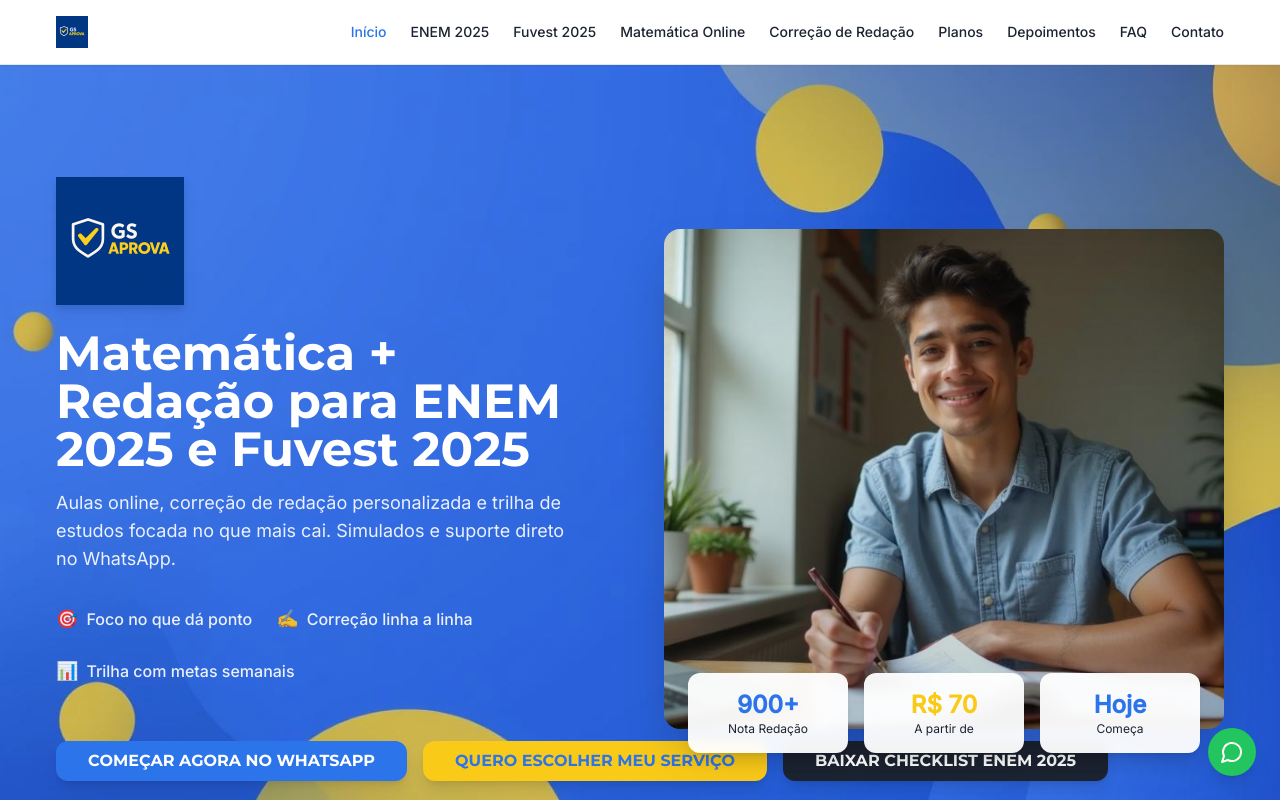
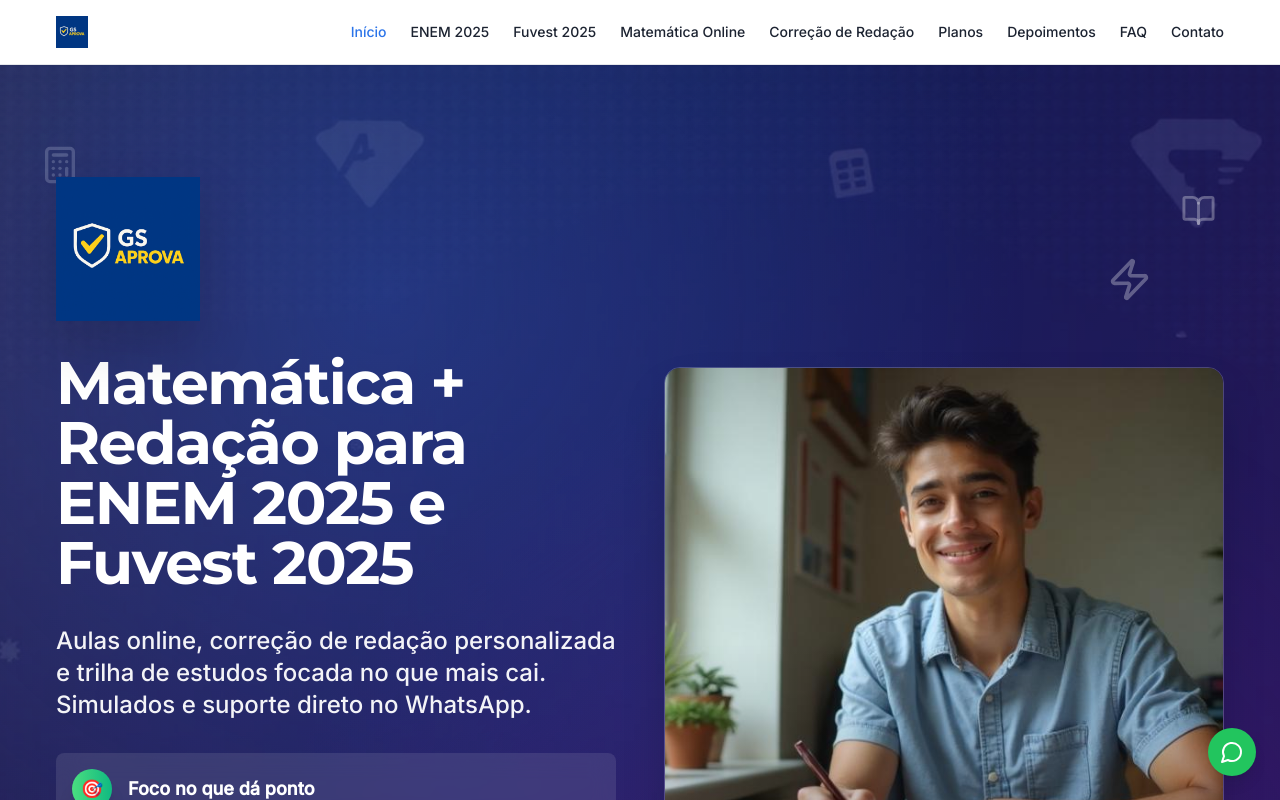
Before and after one commit to salvesgustavo22-ops/gsprova-landing-hub, a React (Vite) app: page / in a window 1280 px wide. Shown: the top 800 px of the page. Built offline with nearby package versions, Linux system fonts and the light colour scheme.

Commit message:
Refactor Hero section design
Update Hero section with a modern design, incorporating a contemporary background image. The new design aims to resemble the style of professorferretto.com.br, gabaritageo.com.br, and fernandapessoa.com.br.

```diff
--- a/src/components/Hero.tsx
+++ b/src/components/Hero.tsx
@@ -3,7 +3,9 @@ import { Button } from "@/components/ui/button";
 import { Badge } from "@/components/ui/badge";
 import { SecurityIndicators } from "@/components/SecurityIndicators";
 import { trackWhatsAppClick, trackPageSection, trackSecurityIndicatorView } from "@/lib/analytics";
+import { Calculator, BookOpen, Target, Zap, TrendingUp, Award } from 'lucide-react';
 import heroImage from "@/assets/hero-student-18yo.jpg";
+import heroBgImage from "@/assets/hero-modern-bg.jpg";
 
 interface HeroVariant {
   id: string;
@@ -32,59 +34,77 @@ export const Hero = () => {
   };
 
   return (
-    <section className="relative min-h-screen overflow-hidden text-white">
-      {/* Background Image */}
+    <section className="hero-modern relative">
+      {/* Modern Background with Overlay */}
       <div
-        className="absolute inset-0 bg-cover bg-center bg-no-repeat"
-        style={{ backgroundImage: `url('/lovable-uploads/3e196025-f642-4155-ba69-da7ca6ee1d2c.png')` }}
+        className="absolute inset-0 bg-cover bg-center bg-no-repeat opacity-30"
+        style={{ backgroundImage: `url(${heroBgImage})` }}
       />
-      {/* Overlay for better text readability */}
-      <div className="absolute inset-0 bg-primary/20"></div>
 
-      <div className="relative z-10 container mx-auto px-4 py-8 sm:py-12 lg:py-28 min-h-screen flex items-center">
+      {/* Floating Elements */}
+      <div className="floating-element top-20 left-10 text-white/30 hidden lg:block">
+        <Calculator size={40} />
+      </div>
+      <div className="floating-element top-32 right-16 text-white/30 hidden lg:block" style={{animationDelay: '1s'}}>
+        <BookOpen size={35} />
+      </div>
+      <div className="floating-element bottom-40 left-20 text-white/30 hidden lg:block" style={{animationDelay: '2s'}}>
+        <Target size={30} />
+      </div>
+      <div className="floating-element top-48 right-32 text-white/30 hidden lg:block" style={{animationDelay: '3s'}}>
+        <Zap size={45} />
+      </div>
+      <div className="floating-element bottom-32 right-10 text-white/30 hidden lg:block" style={{animationDelay: '4s'}}>
+        <TrendingUp size={38} />
+      </div>
+
+      <div className="hero-content container mx-auto px-4 py-8 sm:py-12 lg:py-28 min-h-screen flex items-center">
         <div className="w-full grid grid-cols-1 lg:grid-cols-2 gap-8 lg:gap-12 items-center">
           {/* Content */}
-          <div className="space-y-4 sm:space-y-6 text-center lg:text-left">
+          <div className="space-y-6 sm:space-y-8 text-center lg:text-left">
             {/* Logo positioned at the top */}
-            <div className="mb-4 sm:mb-6 flex justify-center lg:justify-start">
+            <div className="mb-6 sm:mb-8 flex justify-center lg:justify-start">
               <img
                 src="/lovable-uploads/81baf984-0517-4524-96a3-e84ec5d2c55d.png"
                 alt="GS Aprova - Aulas de Matemática e Redação para ENEM e Fuvest"
-                className="w-24 sm:w-32 h-auto object-contain drop-shadow-lg"
-                width="128"
-                height="64"
+                className="w-28 sm:w-36 h-auto object-contain drop-shadow-2xl"
+                width="144"
+                height="72"
                 loading="eager"
               />
             </div>
 
-            <div className="space-y-3 sm:space-y-4">
-              <h1 className="text-2xl sm:text-3xl lg:text-4xl xl:text-5xl font-bold leading-tight text-white px-2 sm:px-0">
+            <div className="space-y-6 sm:space-y-8">
+              <h1 className="text-3xl sm:text-4xl lg:text-5xl xl:text-6xl font-bold leading-tight text-white px-2 sm:px-0 tracking-tight">
                 {heroData.headline}
               </h1>
 
-              <p className="text-base sm:text-lg text-white/90 leading-relaxed max-w-lg mx-auto lg:mx-0 px-2 sm:px-0">
+              <p className="text-lg sm:text-xl lg:text-2xl text-white/95 leading-relaxed max-w-2xl mx-auto lg:mx-0 px-2 sm:px-0 font-medium">
                 {heroData.subheadline}
               </p>
 
-              {/* Bullets */}
-              <div className="flex flex-wrap justify-center lg:justify-start gap-4 sm:gap-6 py-4">
+              {/* Enhanced Bullets */}
+              <div className="flex flex-col space-y-4 text-left max-w-xl mx-auto lg:mx-0">
                 {heroData.bullets.map((bullet, index) => (
-                  <div key={index} className="flex items-center gap-2 text-white/90">
-                    <span className="text-lg">{bullet.icon}</span>
-                    <span className="text-sm sm:text-base font-medium">{bullet.text}</span>
+                  <div key={index} className="flex items-center space-x-4 bg-white/10 backdrop-blur-md rounded-lg p-4 hover:bg-white/20 transition-all duration-300">
+                    <div className="flex-shrink-0 w-10 h-10 bg-gradient-to-r from-green-400 to-emerald-500 rounded-full flex items-center justify-center shadow-xl">
+                      <span className="text-white text-lg">{bullet.icon}</span>
+                    </div>
+                    <span className="text-white font-semibold text-lg">{bullet.text}</span>
                   </div>
                 ))}
               </div>
             </div>
 
-            <div className="flex flex-col sm:flex-row items-center lg:items-start gap-3 sm:gap-4 pt-2 sm:pt-4">
+            {/* Enhanced CTA Buttons */}
+            <div className="flex flex-col sm:flex-row items-center lg:items-start gap-4 sm:gap-6 pt-4 sm:pt-6">
               <Button
                 onClick={() => {
                   trackWhatsAppClick('hero_main_cta', 'whatsapp_direct');
                   const message = encodeURIComponent("Oi, quero começar agora meus estudos para ENEM/Fuvest 2025. Vim pelo site GS Aprova.");
                   window.open(`https://wa.me/5511974969036?text=${message}`, '_blank');
                 }}
-                className="w-full sm:w-auto btn-hero text-sm sm:text-base px-6 sm:px-8 py-4 sm:py-5 text-white bg-primary hover:bg-primary/90 font-bold shadow-lg rounded-xl"
+                className="w-full sm:w-auto btn-hero text-lg px-10 py-6 font-bold"
               >
                 Começar agora no WhatsApp
               </Button>
@@ -94,7 +114,7 @@ export const Hero = () => {
                   trackWhatsAppClick('hero_secondary_cta', 'lead_servicos');
                   window.location.href = '/lead-servicos';
                 }}
-                className="w-full sm:w-auto btn-hero text-sm sm:text-base px-6 sm:px-8 py-4 sm:py-5 text-primary bg-accent hover:bg-accent/90 font-bold shadow-lg rounded-xl"
+                className="w-full sm:w-auto btn-hero-secondary text-lg px-10 py-6 font-bold"
               >
                 Quero escolher meu serviço
               </Button>
@@ -104,42 +124,42 @@ export const Hero = () => {
                   trackWhatsAppClick('hero_tertiary_cta', 'lead_checklist');
                   window.location.href = '/lead-checklist';
                 }}
-                className="w-full sm:w-auto btn-hero text-sm sm:text-base px-6 sm:px-8 py-4 sm:py-5 text-white bg-muted-foreground hover:bg-muted-foreground/90 font-bold shadow-lg rounded-xl"
+                className="w-full sm:w-auto btn-hero-outline text-lg px-10 py-6 font-bold"
               >
                 Baixar checklist ENEM 2025
               </Button>
             </div>
           </div>
 
-          {/* Hero Image */}
+          {/* Enhanced Hero Image with Modern Effects */}
           <div className="relative order-first lg:order-last">
-            <div className="relative rounded-xl sm:rounded-2xl overflow-hidden shadow-2xl mx-4 sm:mx-0">
+            <div className="relative rounded-2xl overflow-hidden shadow-2xl mx-4 sm:mx-0 border border-white/20">
               <img
                 src={heroImage}
                 alt="Estudante jovem de 18 anos estudando para ENEM e vestibulares com material de matemática e redação"
-                className="w-full h-[280px] sm:h-[350px] lg:h-[400px] xl:h-[500px] object-cover"
+                className="w-full h-[320px] sm:h-[400px] lg:h-[450px] xl:h-[550px] object-cover"
                 fetchPriority="high"
                 sizes="(max-width: 640px) 90vw, (max-width: 1023px) 80vw, 45vw"
                 width="889"
-                height="500"
+                height="550"
                 loading="eager"
               />
-              <div className="absolute inset-0 bg-gradient-to-t from-black/20 to-transparent"></div>
+              <div className="absolute inset-0 bg-gradient-to-t from-black/30 via-transparent to-transparent"></div>
             </div>
 
-            {/* Floating Stats - Responsive */}
-            <div className="absolute -bottom-4 sm:-bottom-6 left-2 sm:left-6 right-2 sm:right-6 grid grid-cols-3 gap-2 sm:gap-4">
-              <div className="bg-white/95 backdrop-blur-sm rounded-lg sm:rounded-xl p-2 sm:p-4 text-center shadow-lg">
-                <div className="text-lg sm:text-2xl font-bold text-primary">900+</div>
-                <div className="text-xs text-muted-foreground">Nota Redação</div>
+            {/* Enhanced Floating Stats */}
+            <div className="absolute -bottom-6 sm:-bottom-8 left-2 sm:left-6 right-2 sm:right-6 grid grid-cols-3 gap-3 sm:gap-6">
+              <div className="bg-white/95 backdrop-blur-md rounded-xl p-3 sm:p-6 text-center shadow-2xl border border-white/20 transform hover:scale-105 transition-all duration-300">
+                <div className="text-2xl sm:text-3xl font-bold bg-gradient-to-r from-primary to-accent bg-clip-text text-transparent">900+</div>
+                <div className="text-xs sm:text-sm text-muted-foreground font-medium">Nota Redação</div>
               </div>
-              <div className="bg-white/95 backdrop-blur-sm rounded-lg sm:rounded-xl p-2 sm:p-4 text-center shadow-lg">
-                <div className="text-lg sm:text-2xl font-bold text-accent">R$ 70</div>
-                <div className="text-xs text-muted-foreground">A partir de</div>
+              <div className="bg-white/95 backdrop-blur-md rounded-xl p-3 sm:p-6 text-center shadow-2xl border border-white/20 transform hover:scale-105 transition-all duration-300">
+                <div className="text-2xl sm:text-3xl font-bold bg-gradient-to-r from-secondary to-accent bg-clip-text text-transparent">R$ 70</div>
+                <div className="text-xs sm:text-sm text-muted-foreground font-medium">A partir de</div>
               </div>
-              <div className="bg-white/95 backdrop-blur-sm rounded-lg sm:rounded-xl p-2 sm:p-4 text-center shadow-lg">
-                <div className="text-lg sm:text-2xl font-bold text-primary">Hoje</div>
-                <div className="text-xs text-muted-foreground">Começa</div>
+              <div className="bg-white/95 backdrop-blur-md rounded-xl p-3 sm:p-6 text-center shadow-2xl border border-white/20 transform hover:scale-105 transition-all duration-300">
+                <div className="text-2xl sm:text-3xl font-bold bg-gradient-to-r from-primary to-secondary bg-clip-text text-transparent">Hoje</div>
+                <div className="text-xs sm:text-sm text-muted-foreground font-medium">Começa</div>
               </div>
             </div>
           </div>
--- a/src/index.css
+++ b/src/index.css
@@ -45,12 +45,15 @@
     --input: 220 14% 91%;
     --ring: 217 81% 54%;
 
-    /* Design System Extensions */
-    --gradient-hero: linear-gradient(135deg, hsl(217 81% 54%), hsl(24 95% 53%));
+    /* Design System Extensions - Modern Educational */
+    --gradient-hero: linear-gradient(135deg, hsl(220 80% 15%) 0%, hsl(270 70% 25%) 100%);
+    --gradient-hero-overlay: linear-gradient(135deg, hsl(220 70% 50%) 0%, hsl(270 60% 40%) 100%);
     --gradient-card: linear-gradient(145deg, hsl(0 0% 100%), hsl(220 14% 98%));
+    --gradient-modern: linear-gradient(135deg, hsl(220 70% 50%) 0%, hsl(270 60% 40%) 100%);
     --shadow-card: 0 4px 12px -4px hsl(217 81% 54% / 0.1);
     --shadow-card-hover: 0 8px 24px -8px hsl(217 81% 54% / 0.15);
     --shadow-cta: 0 4px 16px -4px hsl(24 95% 53% / 0.3);
+    --shadow-hero: 0 20px 40px -10px hsl(220 80% 15% / 0.6);
 
     --transition-smooth: all 0.3s cubic-bezier(0.4, 0, 0.2, 1);
     --transition-bounce: all 0.4s cubic-bezier(0.68, -0.55, 0.265, 1.55);
@@ -146,14 +149,70 @@
 }
 
 @layer components {
-  /* Hero Button Variant - CTA Principal Laranja */
+  /* Modern Hero Components */
+  .hero-modern {
+    background: var(--gradient-hero);
+    position: relative;
+    overflow: hidden;
+    min-height: 100vh;
+  }
+
+  .hero-modern::before {
+    content: '';
+    position: absolute;
+    top: 0;
+    left: 0;
+    right: 0;
+    bottom: 0;
+    background: radial-gradient(circle at 30% 20%, hsl(220 70% 50% / 0.3) 0%, transparent 50%),
+                radial-gradient(circle at 70% 80%, hsl(270 60% 40% / 0.3) 0%, transparent 50%);
+    z-index: 1;
+  }
+
+  .hero-content {
+    position: relative;
+    z-index: 10;
+  }
+
+  /* Hero Button Variants */
   .btn-hero {
-    @apply bg-secondary text-secondary-foreground hover:bg-secondary/90;
-    @apply px-8 py-4 rounded-xl font-semibold text-lg uppercase;
-    @apply shadow-[var(--shadow-cta)] hover:shadow-lg;
-    @apply transform hover:scale-105 transition-[var(--transition-bounce)];
+    @apply bg-[var(--gradient-modern)] text-white font-semibold;
+    @apply px-8 py-4 rounded-xl text-lg;
+    @apply shadow-[var(--shadow-hero)] hover:shadow-2xl;
+    @apply transform hover:scale-105 transition-all duration-300;
+    @apply border-0 backdrop-blur-sm;
     font-family: 'Montserrat', sans-serif;
     font-weight: 600;
+    background: var(--gradient-modern);
+  }
+
+  .btn-hero-secondary {
+    @apply bg-white/10 backdrop-blur-md hover:bg-white/20 text-white font-semibold;
+    @apply px-8 py-4 rounded-xl text-lg;
+    @apply shadow-lg hover:shadow-xl transition-all duration-300;
+    @apply transform hover:scale-105 border border-white/20;
+    font-family: 'Montserrat', sans-serif;
+    font-weight: 600;
+  }
+
+  .btn-hero-outline {
+    @apply bg-transparent border-2 border-white text-white hover:bg-white hover:text-primary;
+    @apply px-8 py-4 rounded-xl text-lg font-semibold;
+    @apply shadow-lg hover:shadow-xl transition-all duration-300;
+    @apply transform hover:scale-105;
+    font-family: 'Montserrat', sans-serif;
+    font-weight: 600;
+  }
+
+  /* Floating Elements */
+  .floating-element {
+    @apply absolute animate-pulse;
+    animation: float 6s ease-in-out infinite;
+  }
+
+  @keyframes float {
+    0%, 100% { transform: translateY(0px) rotate(0deg); opacity: 0.7; }
+    50% { transform: translateY(-20px) rotate(5deg); opacity: 1; }
   }
 
   /* Card Enhancements */
```
Also changed, not shown: src/assets/hero-modern-bg.jpg (added).
